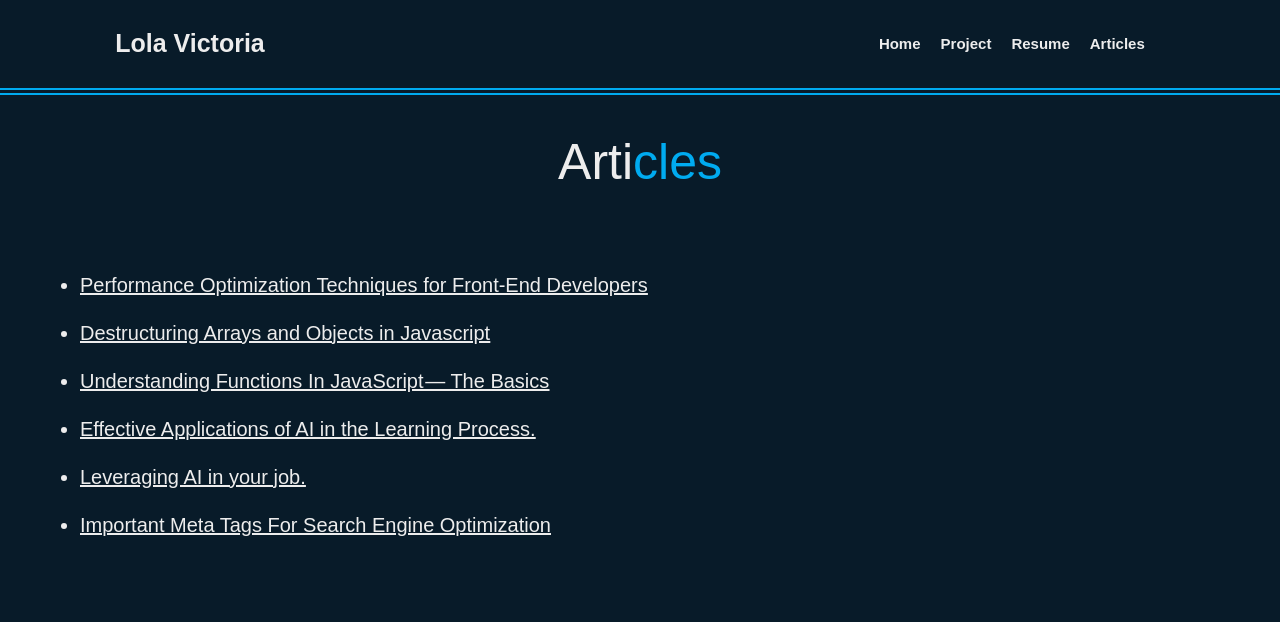
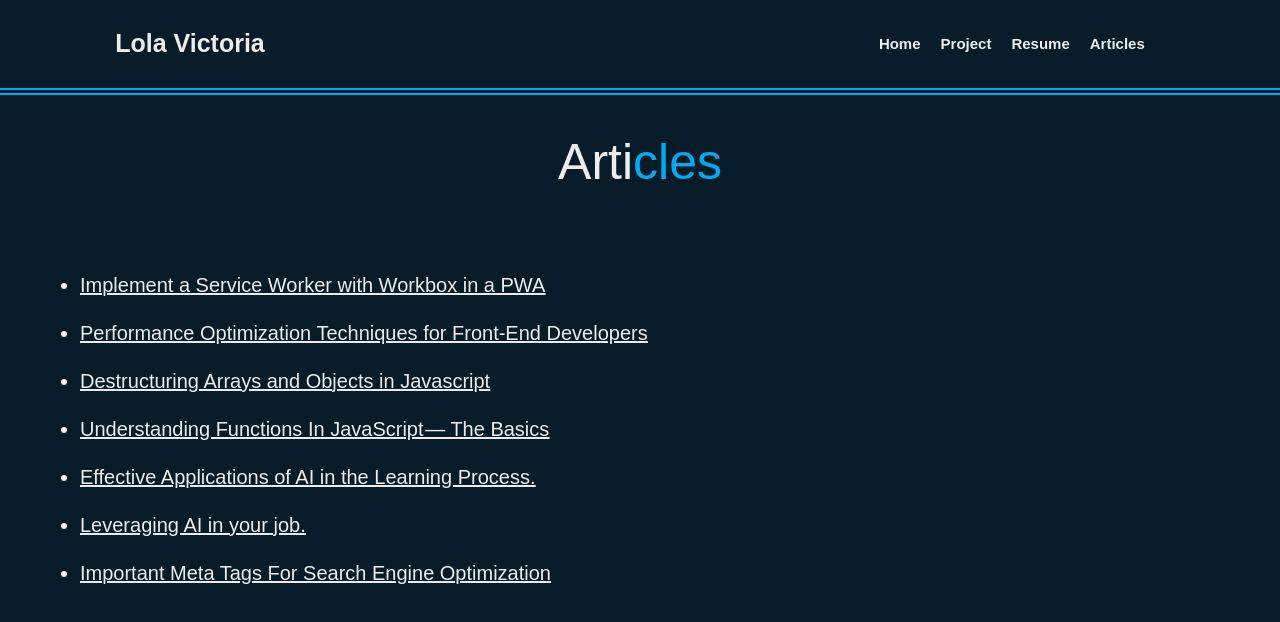
Before and after one commit to LolaVictoria/Portfolio, a React (Vite) app: page /articles in a window 1280 px wide. Shown: the top 622 px of the page. Built offline with nearby package versions, Linux system fonts and the light colour scheme.

Commit message:
add:new link

```diff
--- a/src/components/articles.jsx
+++ b/src/components/articles.jsx
@@ -2,6 +2,10 @@ import Navbar from "./navbar";
 import styles from "./resume.module.css";
 
 const articlesData = [
+    {
+        "title": "Implement a Service Worker with Workbox in a PWA",
+        "link": "https://www.freecodecamp.org/news/implement-a-service-worker-with-workbox-in-a-pwa/"
+    },
     {
         "title": "Performance Optimization Techniques for Front-End Developers",
         "link": "https://medium.com/@damilolaoniyide11/performance-optimization-techniques-for-front-end-developers-ca965cff0543"
```
